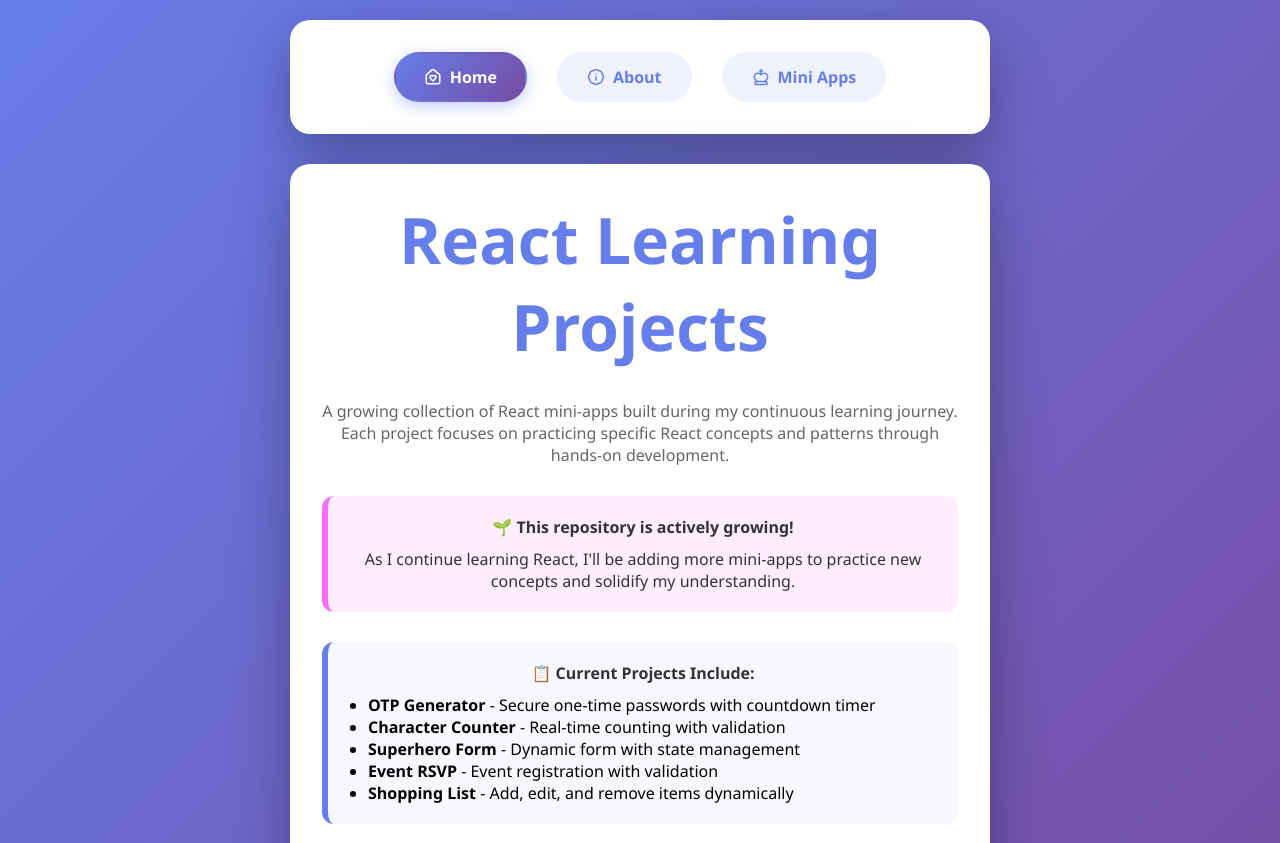
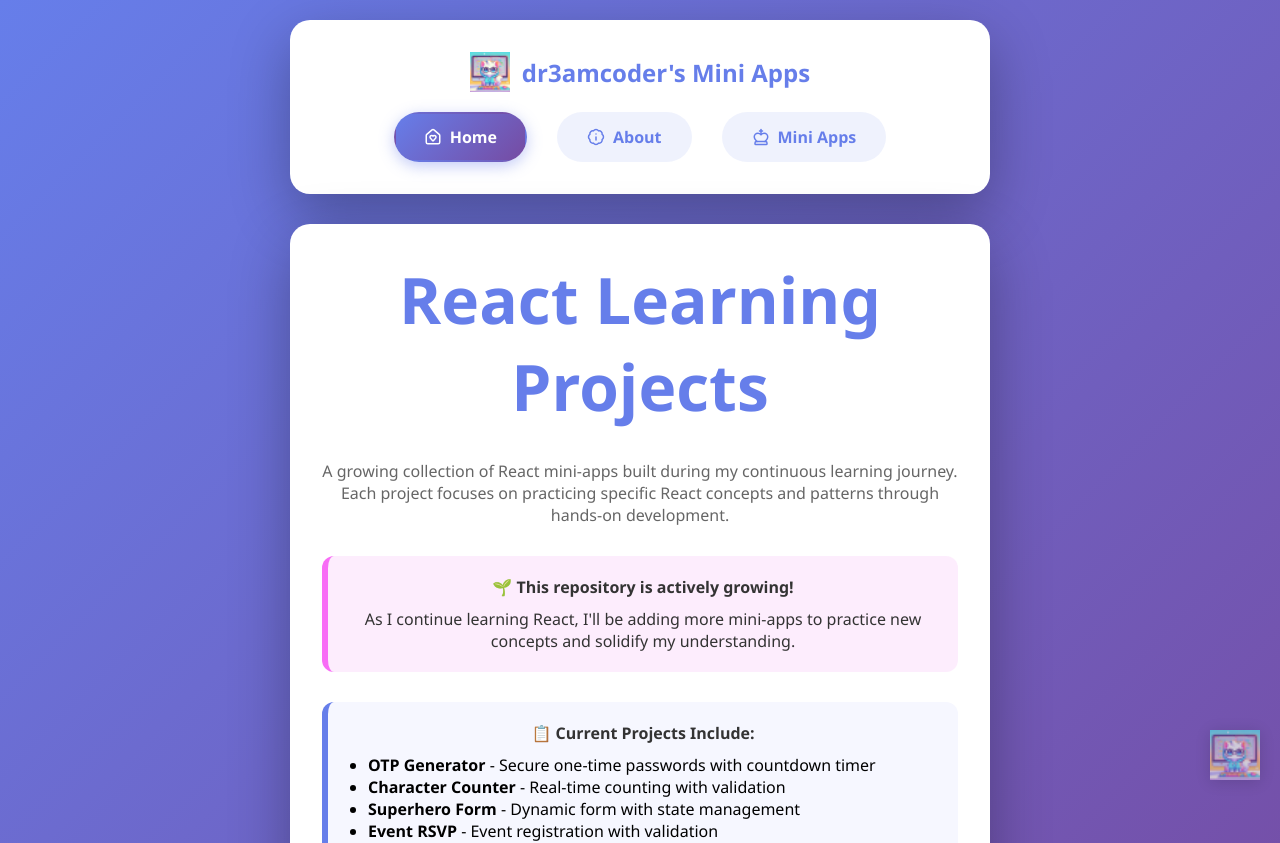
Before and after one commit to dr3amcoder/my-mini-apps, a React (Vite) app: page / in a window 1280 px wide. Shown: the top 843 px of the page. Built offline with nearby package versions, Linux system fonts and the light colour scheme.

Commit message:
Icon added

```diff
--- a/index.html
+++ b/index.html
@@ -2,7 +2,9 @@
 <html lang="en">
   <head>
     <meta charset="UTF-8" />
-    <link rel="icon" type="image/svg+xml" href="/KittyCodes.ico" />
+    <link rel="icon" type="image/x-icon" href="/KittyCodes.ico" />
+    <link rel="icon" type="image/png" sizes="32x32" href="/KittyCodes.png" />
+    <link rel="apple-touch-icon" href="/KittyCodes.png" />
     <meta name="viewport" content="width=device-width, initial-scale=1.0" />
     <title>dr3amcoder's Mini Apps</title>
   </head>
--- a/src/App.css
+++ b/src/App.css
@@ -21,6 +21,33 @@ body {
 /* =========================
    Layout
 ========================= */
+
+/* Corner Badge */
+.corner-badge {
+  position: fixed;
+  bottom: 20px;
+  right: 20px;
+  width: 50px;
+  height: 50px;
+  opacity: 0.7;
+  transition: all 0.3s ease;
+  z-index: 1000;
+  filter: drop-shadow(0 2px 8px rgba(0, 0, 0, 0.2));
+}
+
+.corner-badge:hover {
+  opacity: 1;
+  transform: scale(1.1);
+}
+
+@media (max-width: 480px) {
+  .corner-badge {
+    width: 40px;
+    height: 40px;
+    bottom: 15px;
+    right: 15px;
+  }
+}
 
 .app-wrapper {
   display: flex;
--- a/src/App.jsx
+++ b/src/App.jsx
@@ -6,6 +6,7 @@ import MiniApps from "./pages/MiniApps";
 
 const App = () => {
   return (
+    <>
       <div className="app-wrapper">
         <NavBar />
         <Routes>
@@ -14,6 +15,14 @@ const App = () => {
           <Route path="/mini-apps" element={<MiniApps />} />
         </Routes>
       </div>
+
+      <img
+        src="/KittyCodes.png"
+        alt="KittyCodes"
+        className="corner-badge"
+        title="KittyCodes by dr3amcoder"
+      />
+    </>
   );
 };
 
--- a/src/components/NavBar.jsx
+++ b/src/components/NavBar.jsx
@@ -4,6 +4,24 @@ import { HouseHeart, BadgeInfo, ChessKing } from "lucide-react";
 const NavBar = () => {
   return (
     <div className="container">
+      <div
+        style={{
+          display: "flex",
+          alignItems: "center",
+          justifyContent: "center",
+          gap: "12px",
+          marginBottom: "20px",
+        }}
+      >
+        <img
+          src="/KittyCodes.png"
+          alt="KittyCodes Logo"
+          style={{ width: "40px", height: "40px" }}
+        />
+        <h2 style={{ color: "#667eea", fontSize: "1.5rem", margin: 0 }}>
+          dr3amcoder's Mini Apps
+        </h2>
+      </div>
       <nav>
         <NavLink to="/">
           <HouseHeart size={18} />
```
Lines whose indentation alone changed are shown as unchanged.
